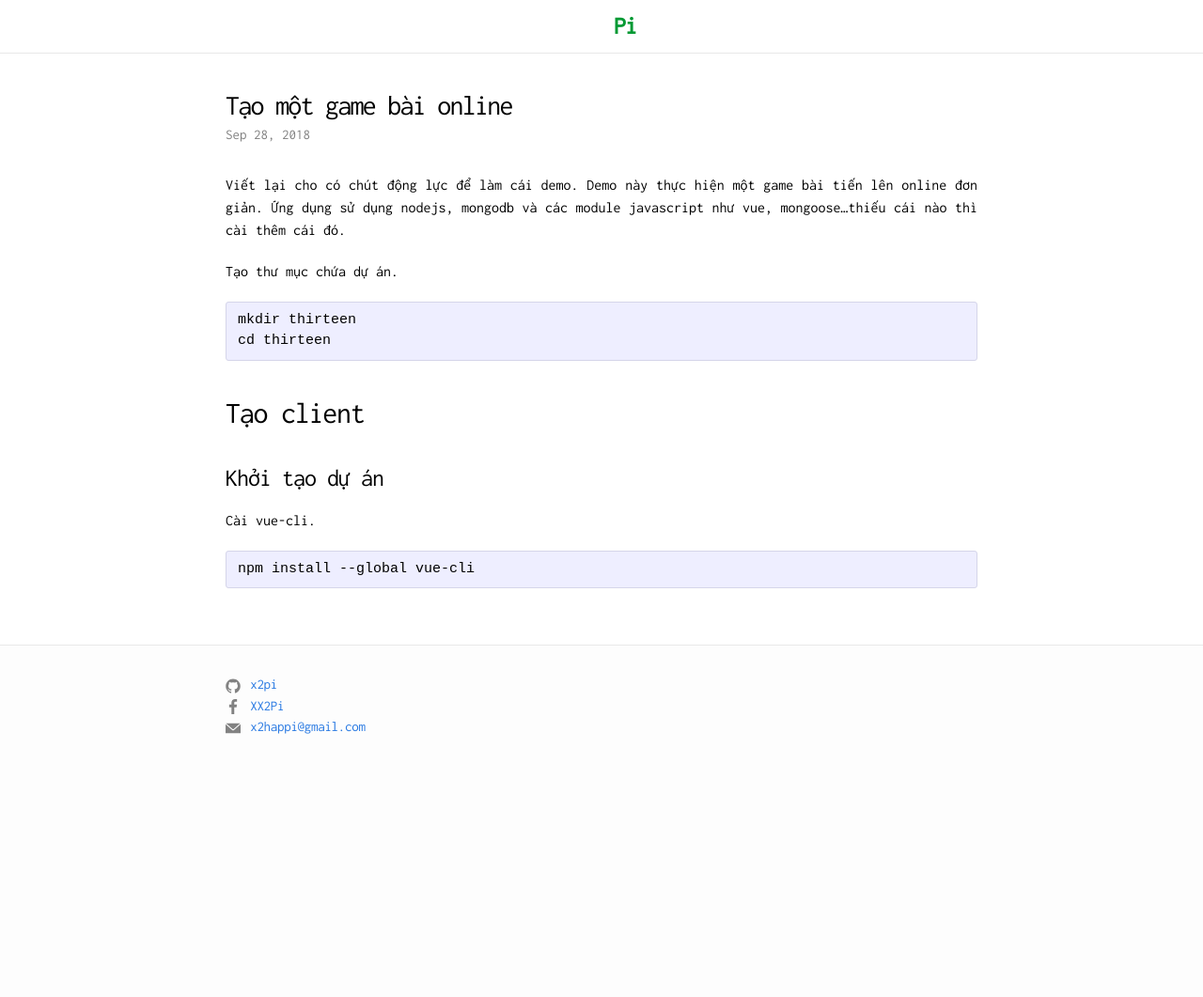
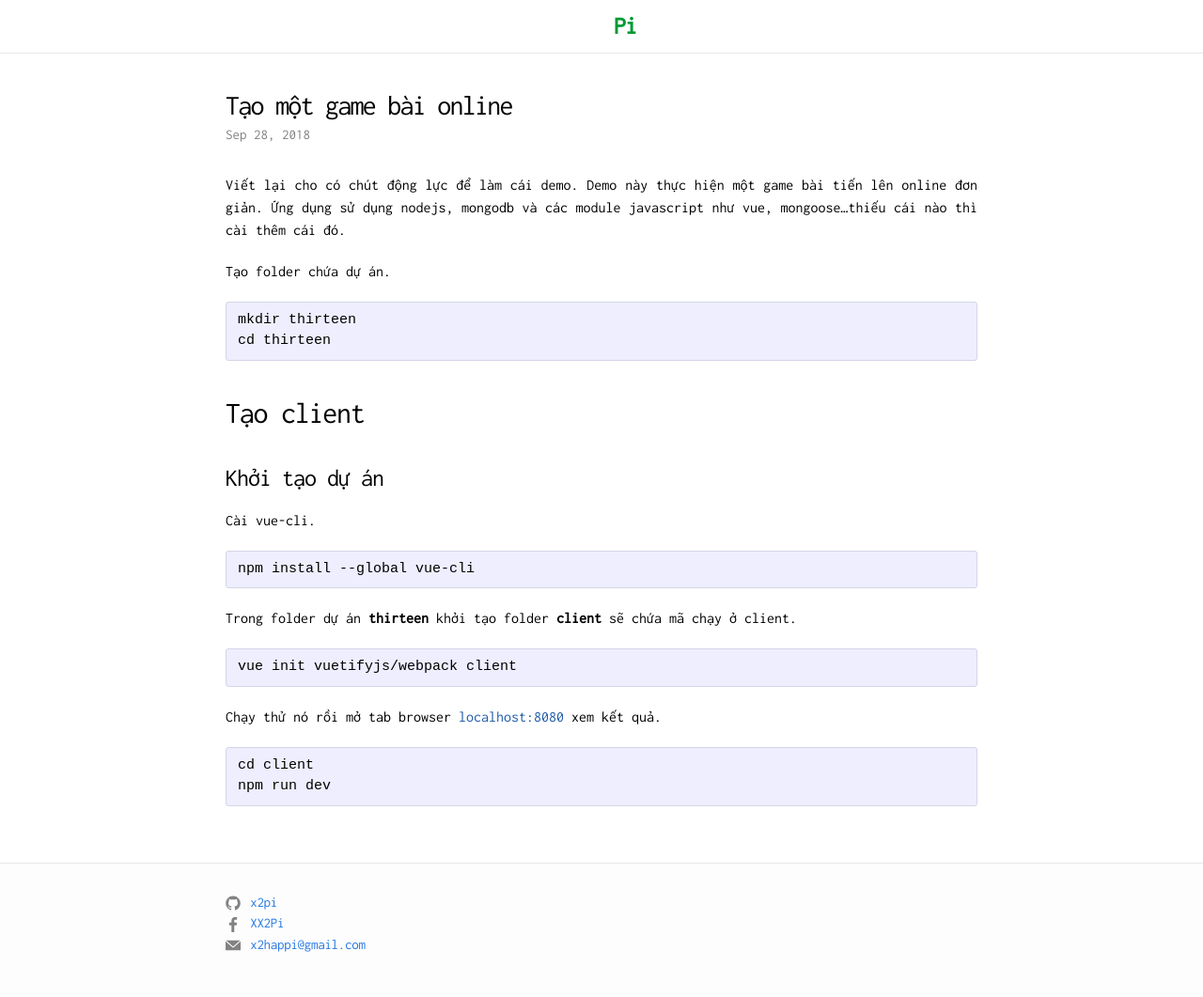
Before and after one commit to x2pi/x2pi.github.io, a Jekyll site: the page built from _posts/2018-09-28-tạo-một-game-bài-online.md, in a window 1280 px wide. Shown: the whole page at 94% size. Built offline with Jekyll 4.4.1, drawn with Linux system fonts in a browser that asks for light colours; nearby versions of some CDN libraries; comment, search, counter and statistics services are not loaded; before the commit the page ends 900 px from its top, so only the background shows below that.

Commit message:
Update from Forestry.io - Updated tạo-một-game-bài-online.md

```diff
--- a/_posts/2018-09-28-tạo-một-game-bài-online.md
+++ b/_posts/2018-09-28-tạo-một-game-bài-online.md
@@ -8,7 +8,7 @@ tags: []
 ---
 Viết lại cho có chút động lực để làm cái demo. Demo này thực hiện một game bài tiến lên online đơn giản. Ứng dụng sử dụng nodejs, mongodb và các module javascript như vue, mongoose...thiếu cái nào thì cài thêm cái đó.
 
-Tạo thư mục chứa dự án.
+Tạo folder chứa dự án.
 
     mkdir thirteen
     cd thirteen
@@ -20,3 +20,12 @@ Tạo thư mục chứa dự án.
 Cài vue-cli.
 
     npm install --global vue-cli
+
+Trong folder dự án **thirteen** khởi tạo folder **client** sẽ chứa mã chạy ở client.
+
+    vue init vuetifyjs/webpack client
+
+Chạy thử nó rồi mở tab browser  [localhost:8080]() xem kết quả.
+
+    cd client
+    npm run dev
```
